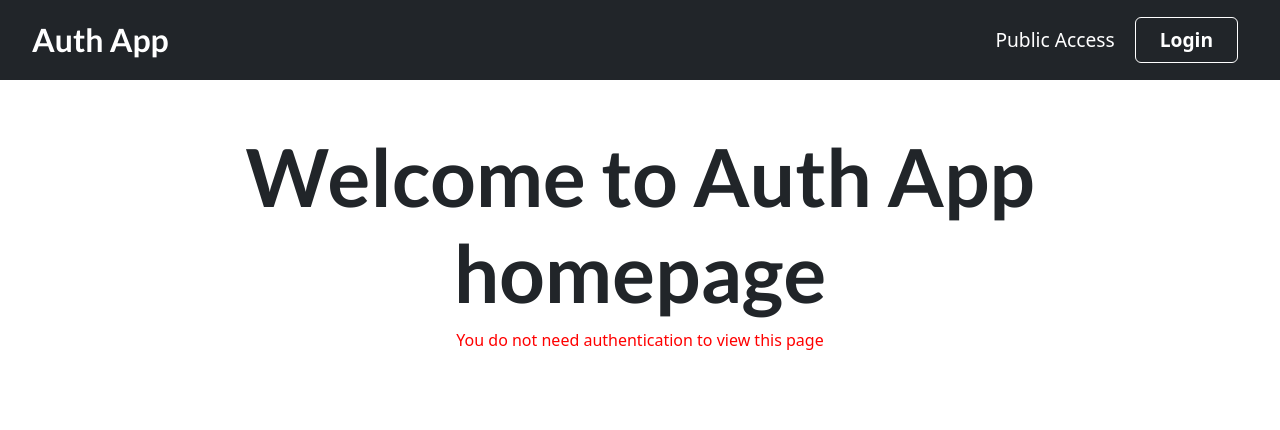
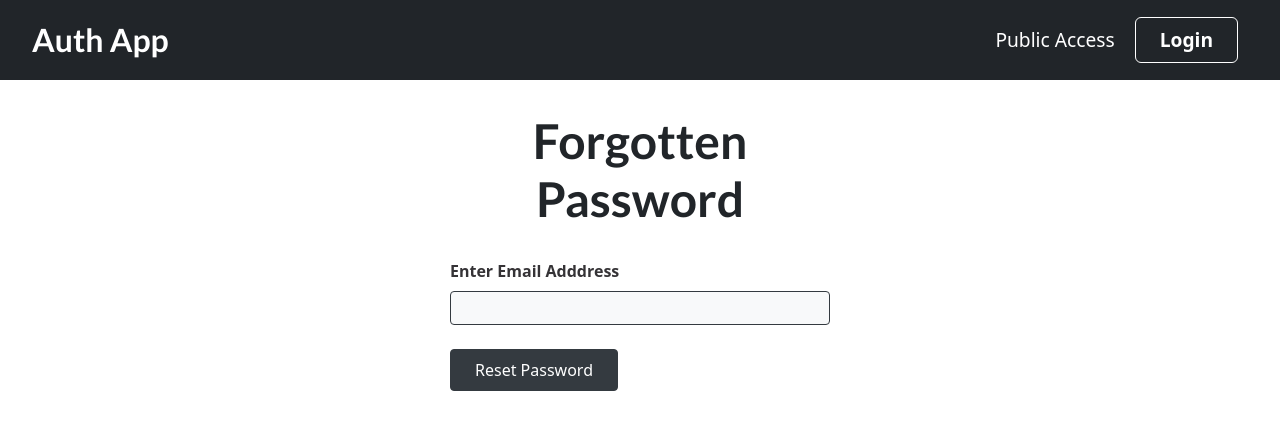
Before and after one commit to mako-commits/Auth-App, a React (Create React App) app: page /forgotten-password in a window 1280 px wide. Before the commit this address led to /. Shown: the top 430 px of the page. Built offline with nearby package versions, Linux system fonts and the light colour scheme; no server answers.

Commit message:
feat: Implemant forgotten password feature

```diff
--- a/src/App.js
+++ b/src/App.js
@@ -7,6 +7,8 @@ import HomePage from "./pages/HomePage";
 import AuthContext from "./store/auth-context";
 import ChangePasswordPage from "./pages/ChangePasswordPage";
 import PublicAccessPage from "./pages/PublicAccessPage";
+import ForgottenPasswordPage from "./pages/ForgottenPasswordPage";
+import RedirectPage from "./pages/RedirectPage";
 
 function App() {
   const authCtx = useContext(AuthContext);
@@ -21,6 +23,16 @@ function App() {
           <PublicAccessPage />
         </Route>
 
+        {!authCtx.isLoggedIn && (
+          <Route path="/forgotten-password">
+            <ForgottenPasswordPage />
+          </Route>
+        )}
+        {!authCtx.isLoggedIn && (
+          <Route path="/forgotten-password-redirect">
+            <RedirectPage />
+          </Route>
+        )}
         {!authCtx.isLoggedIn && (
           <Route path="/auth">
             <AuthPage />
--- a/src/components/Auth/AuthForm.js
+++ b/src/components/Auth/AuthForm.js
@@ -1,7 +1,7 @@
 import { useState, useRef, useContext } from "react";
 import AuthContext from "../../store/auth-context";
 import classes from "./AuthForm.module.css";
-import { useHistory } from "react-router-dom";
+import { Link, useHistory } from "react-router-dom";
 
 const API_KEY = process.env.REACT_APP_API_KEY;
 const AuthForm = () => {
@@ -52,7 +52,7 @@ const AuthForm = () => {
         } else {
           return res.json().then((data) => {
             //show error modal
-            console.log(data.error.message);
+            // console.log(data.error.message);
             // let errorMessage = "Authentication failed";
             if (data && data.error && data.error.message) {
               setErrorMessage(data.error.message);
@@ -99,6 +99,7 @@ const AuthForm = () => {
           {!isLoading && (
             <button>{isLogin ? "Login" : "Create Account"}</button>
           )}
+
           {isLoading && <button>Loading...</button>}
           <button
             type="button"
@@ -109,6 +110,7 @@ const AuthForm = () => {
           </button>
           {errorMessage && <p className={classes.error}>{errorMessage}</p>}
         </div>
+        {isLogin && <Link to="/forgotten-password">Forgotten Password?</Link>}
       </form>
     </section>
   );
--- /dev/null
+++ b/src/components/ForgottenPassword/ForgottenPassword.js
@@ -0,0 +1,78 @@
+import { useRef, useState } from "react";
+import { useHistory } from "react-router-dom";
+import classes from "./ForgottenPassword.module.css";
+
+const API_KEY = process.env.REACT_APP_API_KEY;
+
+const ForgottenPassword = () => {
+  const history = useHistory();
+  const enteredEmailInputRef = useRef();
+  const [isLoading, setIsLoading] = useState(false);
+
+  const submitHandler = (event) => {
+    event.preventDefault();
+    const enteredUserEmail = enteredEmailInputRef.current.value;
+    setIsLoading(true);
+    fetch(
+      `https://identitytoolkit.googleapis.com/v1/accounts:sendOobCode?key=${API_KEY}`,
+      {
+        method: "POST",
+        body: JSON.stringify({
+          requestType: "PASSWORD_RESET",
+          email: enteredUserEmail,
+        }),
+        headers: {
+          "Content-Type": "application/json",
+        },
+      }
+    )
+      .then((res) => {
+        setIsLoading(false);
+        if (res.ok) {
+          alert("Password Reset Email Sent");
+          history.replace("/forgotten-password-redirect");
+          // console.log(res.json());
+          return res.json();
+        } else {
+          res.json().then((data) => {
+            if (data && data.error && data.error.message) {
+              alert(data.error.message);
+              // console.log(data.error.message);
+              throw new Error(data.error.message);
+            }
+          });
+        }
+      })
+      .catch((error) => {
+        console.log(error);
+        alert(error);
+        setIsLoading(false);
+      });
+  };
+
+  return (
+    <section className={classes.resetPassword}>
+      <h1>Forgotten Password</h1>
+      <form className={classes.form} onSubmit={submitHandler}>
+        <div className={classes.control}>
+          <label htmlFor="user-email">Enter Email Adddress</label>
+          <input
+            type="email"
+            id="user-email"
+            required
+            ref={enteredEmailInputRef}
+          />
+        </div>
+        <div className={classes.action}>
+          {!isLoading && <button>Reset Password</button>}
+
+          {isLoading && <button>Sending...</button>}
+
+          {/* {errorMessage && <p className={classes.error}>{errorMessage}</p>} */}
+        </div>
+      </form>
+    </section>
+  );
+};
+
+export default ForgottenPassword;
--- /dev/null
+++ b/src/components/ForgottenPassword/ForgottenPassword.module.css
@@ -0,0 +1,63 @@
+.form {
+  width: 95%;
+  max-width: 25rem;
+  margin: 2rem auto;
+}
+
+.control {
+  margin-bottom: 0.5rem;
+}
+
+.control label {
+  font-weight: bold;
+  margin-bottom: 0.5rem;
+  color: #353336;
+  display: block;
+}
+
+.control input {
+  display: block;
+  font: inherit;
+  width: 100%;
+  border-radius: 4px;
+  border: 1px solid #343a40;
+  padding: 0.25rem;
+  background-color: #f8f9fa;
+}
+
+.action {
+  margin-top: 1.5rem;
+}
+
+.action button {
+  font: inherit;
+  cursor: pointer;
+  padding: 0.5rem 1.5rem;
+  border-radius: 4px;
+  background-color: #343a40;
+  color: white;
+  border: 1px solid #343a40;
+}
+
+.action button:hover {
+  background-color: #495057;
+  border-color: #495057;
+}
+.resetPassword {
+  max-width: 25rem;
+  margin: 2rem auto;
+  width: 95%;
+}
+.resetPassword h1 {
+  text-align: center;
+  font-size: 3rem;
+}
+
+.redirectMessage {
+  background: lime;
+}
+@media only screen and (max-width: 500px) {
+  .resetPassword h1 {
+    font-size: 2rem;
+  }
+}
--- /dev/null
+++ b/src/components/ForgottenPassword/PasswordResetRedirect.js
@@ -0,0 +1,20 @@
+import React from "react";
+
+import classes from "./PasswordRestRedirect.module.css";
+const PasswordResetRedirect = () => {
+  return (
+    <section className={classes.redirectPage}>
+      <div className={classes.redirectMessage}>
+        <p>
+          <b>
+            An email has been sent to your email with a link to reset your
+            password.
+          </b>
+        </p>
+        <em>Incase you can't find the email kindly check your spam folder</em>
+      </div>
+    </section>
+  );
+};
+
+export default PasswordResetRedirect;
--- /dev/null
+++ b/src/components/ForgottenPassword/PasswordRestRedirect.module.css
@@ -0,0 +1,11 @@
+.redirectPage {
+  margin: 3rem auto;
+  width: 95%;
+  max-width: 25rem;
+  border-radius: 6px;
+  background-color: #1ad1b9;
+  box-shadow: 0 1px 4px rgba(0, 0, 0, 0.2);
+  padding: 1rem;
+  text-align: center;
+  color: var(--color-dark);
+}
--- /dev/null
+++ b/src/pages/ForgottenPasswordPage.js
@@ -0,0 +1,8 @@
+import React from "react";
+import ForgottenPassword from "../components/ForgottenPassword/ForgottenPassword";
+
+const ForgottenPasswordPage = () => {
+  return <ForgottenPassword />;
+};
+
+export default ForgottenPasswordPage;
--- /dev/null
+++ b/src/pages/RedirectPage.js
@@ -0,0 +1,8 @@
+import React from "react";
+import PasswordResetRedirect from "../components/ForgottenPassword/PasswordResetRedirect";
+
+const RedirectPage = () => {
+  return <PasswordResetRedirect />;
+};
+
+export default RedirectPage;
```
